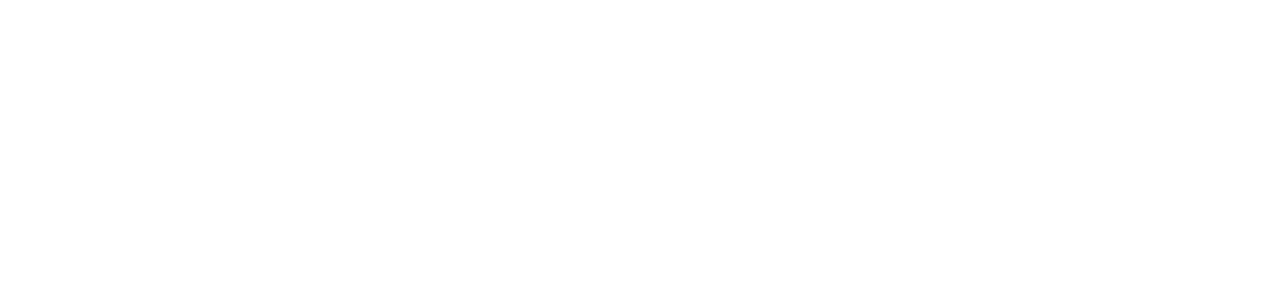
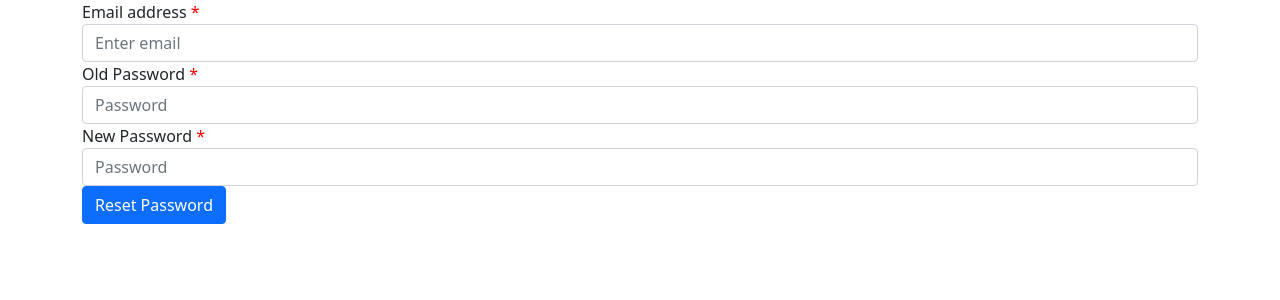
Before and after one commit to Dhanunjay198/facebookApp, an Angular app: page /password in a window 1280 px wide. Before the commit this address led to /. Shown: the top 300 px of the page. Built offline with nearby package versions, Linux system fonts and the light colour scheme.

Commit message:
Card change

```diff
--- a/src/app/app-routing.module.ts
+++ b/src/app/app-routing.module.ts
@@ -1,6 +1,7 @@
 import { NgModule } from '@angular/core';
 import { Router, RouterModule, Routes } from '@angular/router';
 import { CreateAccountComponent } from './create-account/create-account.component';
+import { ForgotPasswordComponent } from './forgot-password/forgot-password.component';
 import { FriendsComponent } from './friends/friends.component';
 import { HomeComponent } from './home/home.component';
 import { LoginComponent } from './login/login.component';
@@ -12,6 +13,7 @@
   { path: 'friends', component: FriendsComponent },
   { path: 'messages', component: MessageComponent },
   { path: 'new', component: CreateAccountComponent },
+  { path: 'password', component: ForgotPasswordComponent },
 ];
 
 @NgModule({
--- a/src/app/app.module.ts
+++ b/src/app/app.module.ts
@@ -10,6 +10,7 @@
 import { FriendsComponent } from './friends/friends.component';
 import { CreateAccountComponent } from './create-account/create-account.component';
 import { MessageComponent } from './message/message.component';
+import { ForgotPasswordComponent } from './forgot-password/forgot-password.component';
 
 @NgModule({
   declarations: [
@@ -20,6 +21,7 @@
     FriendsComponent,
     CreateAccountComponent,
     MessageComponent,
+    ForgotPasswordComponent,
   ],
   imports: [BrowserModule, FormsModule, AppRoutingModule],
   providers: [],
--- a/src/app/app.service.ts
+++ b/src/app/app.service.ts
@@ -1,6 +1,6 @@
 import { Injectable } from '@angular/core';
 import { BehaviorSubject } from 'rxjs';
-import { AccountModel } from './create-account/account.model';
+import { AccountModel, PostModel } from './create-account/account.model';
 
 @Injectable({
   providedIn: 'root',
@@ -8,9 +8,21 @@
 export class AppService {
   addUser = new BehaviorSubject<AccountModel>({});
   users: AccountModel[] = [
-    { email: 'abc', password: '1234' },
-    { email: 'xyz', password: '3456' },
-    { email: 'pqr', password: '0000' },
+    {
+      email: 'abc',
+      password: '1234',
+      posts: [{ content: 'Abc Posted a photo', time: '2 hrs ago' }],
+    },
+    {
+      email: 'xyz',
+      password: '3456',
+      posts: [{ content: 'xyz commented on a post', time: '45 mins ago' }],
+    },
+    {
+      email: 'pqr',
+      password: '0000',
+      posts: [{ content: 'pqr liked a photo', time: '1 hr ago' }],
+    },
   ];
   constructor() {}
   fetchUsers(): void {
--- a/src/app/create-account/account.model.ts
+++ b/src/app/create-account/account.model.ts
@@ -3,6 +3,7 @@
   lastName?: string;
   email?: string;
   password?: string;
+  oldPassword?: string;
   newPassword?: string;
   confirmPassword?: string;
   imageUrl?: string;
--- /dev/null
+++ b/src/app/forgot-password/forgot-password.component.css
@@ -0,0 +1,3 @@
+.asterisk {
+  color: red;
+}
--- /dev/null
+++ b/src/app/forgot-password/forgot-password.component.html
@@ -0,0 +1,76 @@
+<div class="container">
+  <form #formData="ngForm" (ngSubmit)="onPasswordReset()">
+    <div class="form-group">
+      <label for="exampleInputEmail1"
+        >Email address <span class="asterisk">*</span></label
+      >
+      <input
+        type="email"
+        class="form-control"
+        id="exampleInputEmail1"
+        required
+        [(ngModel)]="accountModel.email"
+        name="email"
+        #email="ngModel"
+        aria-describedby="emailHelp"
+        placeholder="Enter email"
+        [ngClass]="{
+          'invalid-input': formData.submitted && email.errors?.required
+        }"
+      />
+      <div
+        class="asterisk"
+        *ngIf="formData.submitted && email.errors?.required"
+      >
+        Email Id is required
+      </div>
+    </div>
+    <div class="form-group">
+      <label for="password">Old Password <span class="asterisk">*</span></label>
+      <input
+        type="password"
+        class="form-control"
+        id="password"
+        name="password"
+        #password="ngModel"
+        [(ngModel)]="accountModel.oldPassword"
+        placeholder="Password"
+        maxlength="10"
+        required
+        [ngClass]="{
+          'invalid-input': formData.submitted && password.errors?.required
+        }"
+      />
+      <div
+        class="asterisk"
+        *ngIf="password.touched && password.errors?.required"
+      >
+        Old Password is required
+      </div>
+    </div>
+    <div class="form-group">
+      <label for="password">New Password <span class="asterisk">*</span></label>
+      <input
+        type="password"
+        class="form-control"
+        id="password"
+        name="password"
+        #password="ngModel"
+        [(ngModel)]="accountModel.newPassword"
+        placeholder="Password"
+        maxlength="10"
+        required
+        [ngClass]="{
+          'invalid-input': formData.submitted && password.errors?.required
+        }"
+      />
+      <div
+        class="asterisk"
+        *ngIf="password.touched && password.errors?.required"
+      >
+        New Password is required
+      </div>
+    </div>
+    <button class="btn btn-primary">Reset Password</button>
+  </form>
+</div>
--- /dev/null
+++ b/src/app/forgot-password/forgot-password.component.ts
@@ -0,0 +1,15 @@
+import { Component, OnInit } from '@angular/core';
+import { AccountModel } from '../create-account/account.model';
+
+@Component({
+  selector: 'app-forgot-password',
+  templateUrl: './forgot-password.component.html',
+  styleUrls: ['./forgot-password.component.css'],
+})
+export class ForgotPasswordComponent implements OnInit {
+  accountModel = new AccountModel();
+  constructor() {}
+
+  ngOnInit(): void {}
+  onPasswordReset() {}
+}
--- a/src/app/home/home.component.css
+++ b/src/app/home/home.component.css
@@ -19,3 +19,7 @@
   border-radius: 25px;
   object-fit: cover;
 }
+
+.card-block {
+  display: block !important;
+}
--- a/src/app/home/home.component.html
+++ b/src/app/home/home.component.html
@@ -1,20 +1,19 @@
 <app-header></app-header>
 <div class="container">
-  <div class="card text-center">
+  <div class="card text-center card-block" *ngFor="let post of posts">
     <div class="card-header">
       <img
         src="https://1.bp.blogspot.com/-0ZUMPsBahSo/X0vuBttwtWI/AAAAAAAAdwM/_0Nuxi-PWUsgTsLdAmGZqILPiJf7N2bdACLcBGAsYHQ/s1600/best%2Bdp%2Bfor%2Bwhatsapp%2B%25281%2529.jpg"
         class="circle"
       />
-      <div class="ml-1">Dhanunjay posted 1 hr ago</div>
+      <div class="ml-1">{{ post.time }}</div>
     </div>
     <div class="card-body">
-      <h5 class="card-title">Special title treatment</h5>
+      <h5 class="card-title">{{ post.content }}</h5>
       <p class="card-text">
         With supporting text below as a natural lead-in to additional content.
       </p>
-      <a href="#" class="btn btn-primary">Go somewhere</a>
+      <a href="#" class="btn btn-primary">View Profile</a>
     </div>
-    <div class="card-footer text-muted">2 days ago</div>
   </div>
 </div>
--- a/src/app/home/home.component.ts
+++ b/src/app/home/home.component.ts
@@ -1,4 +1,7 @@
+import { ThrowStmt } from '@angular/compiler';
 import { Component, OnInit, EventEmitter, Output } from '@angular/core';
+import { AppService } from '../app.service';
+import { AccountModel, PostModel } from '../create-account/account.model';
 
 @Component({
   selector: 'app-home',
@@ -6,7 +9,14 @@
   styleUrls: ['./home.component.css'],
 })
 export class HomeComponent implements OnInit {
-  constructor() {}
-
-  ngOnInit(): void {}
+  constructor(private appService: AppService) {}
+  content?: string;
+  posts: PostModel[] = [];
+  ngOnInit(): void {
+    this.appService.users.forEach((a) =>
+      a.posts?.forEach((a) => {
+        this.posts.push(a);
+      })
+    );
+  }
 }
--- a/src/app/login/login.component.html
+++ b/src/app/login/login.component.html
@@ -69,7 +69,7 @@
         <button class="btn btn-primary">Login</button>
         <p style="color: red">{{ error }}</p>
         <br />
-        <a href="#">Forgot Password</a>
+        <a href="#" (click)="onForgotPassword($event)">Forgot Password</a>
         <hr />
         <button class="btn btn-success text-color" (click)="onCreateAccount()">
           Create Account
--- a/src/app/login/login.component.ts
+++ b/src/app/login/login.component.ts
@@ -55,4 +55,8 @@
     this.inputType = !this.inputType;
     this.show_eye = !this.show_eye;
   }
+  onForgotPassword(e: any) {
+    e.preventDefault();
+    this.router.navigate(['/password']);
+  }
 }
```
